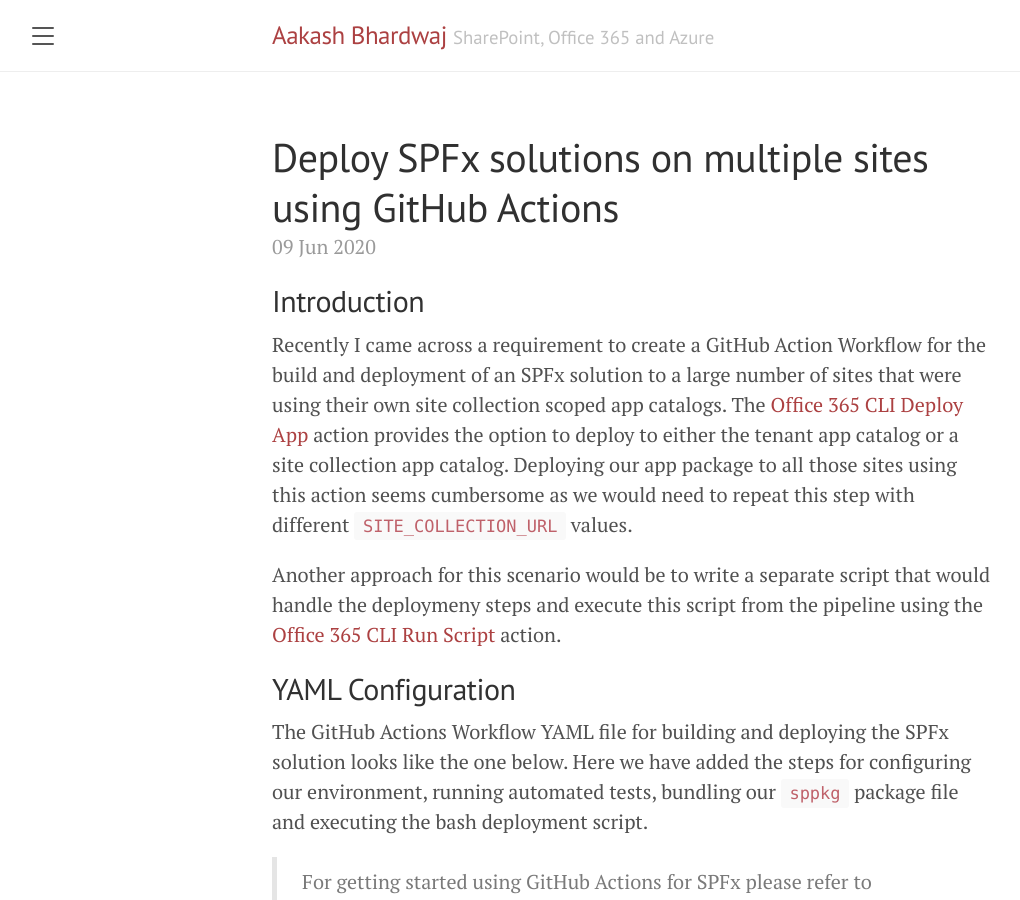
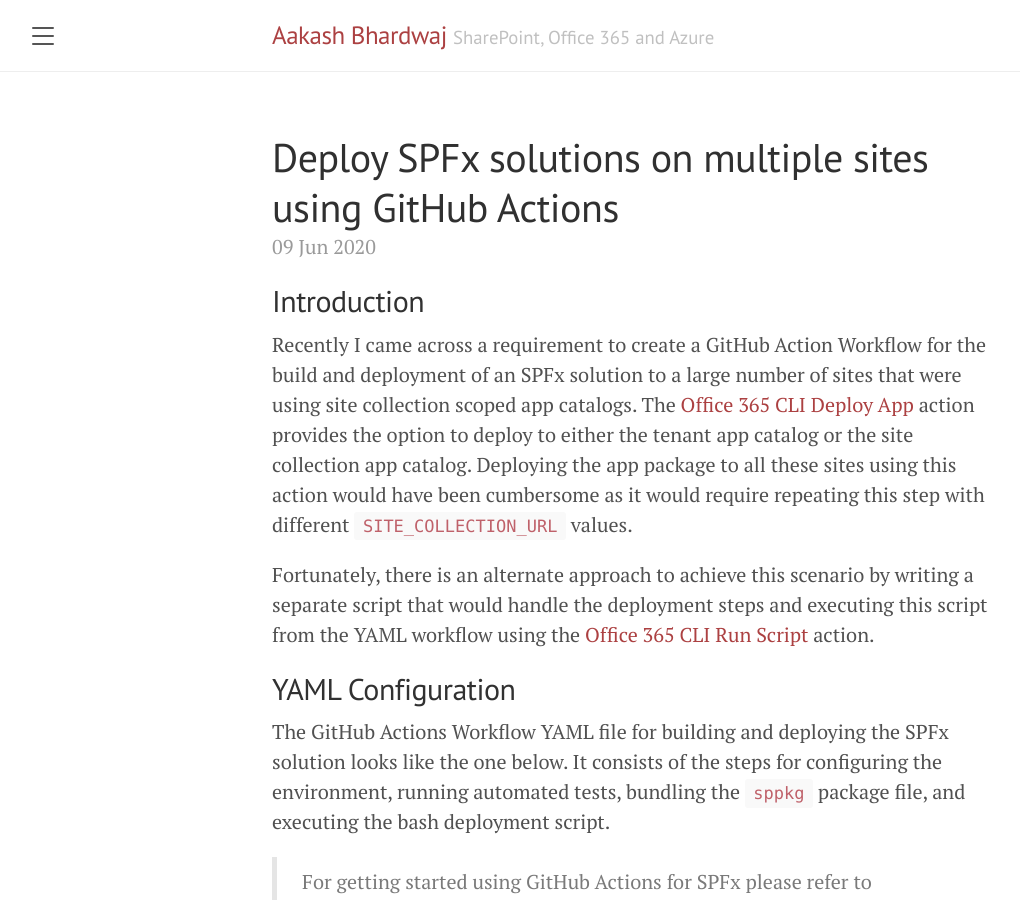
Before and after one commit to aakashbhardwaj619/aakashbhardwaj619.github.io, a Jekyll site: the page built from _posts/2020-06-09-GitHub-Actions-Multi-Deployment.md, in a window 1280 px wide and 900 px high. Shown: the whole window, without its empty margins (8-1028 px from the left). Built offline with Jekyll 4.4.1, drawn with Linux system fonts in a browser that asks for light colours; some of the changed text lies outside the part shown.

Commit message:
Update 2020-06-09-GitHub-Actions-Multi-Deployment.md

```diff
--- a/_posts/2020-06-09-GitHub-Actions-Multi-Deployment.md
+++ b/_posts/2020-06-09-GitHub-Actions-Multi-Deployment.md
@@ -7,14 +7,14 @@
 Introduction
 ------------
 
-Recently I came across a requirement to create a GitHub Action Workflow for the build and deployment of an SPFx solution to a large number of sites that were using their own site collection scoped app catalogs. The [Office 365 CLI Deploy App](https://github.com/marketplace/actions/office-365-cli-deploy-app) action provides the option to deploy to either the tenant app catalog or a site collection app catalog. Deploying our app package to all those sites using this action seems cumbersome as we would need to repeat this step with different `SITE_COLLECTION_URL` values.
+Recently I came across a requirement to create a GitHub Action Workflow for the build and deployment of an SPFx solution to a large number of sites that were using site collection scoped app catalogs. The [Office 365 CLI Deploy App](https://github.com/marketplace/actions/office-365-cli-deploy-app) action provides the option to deploy to either the tenant app catalog or the site collection app catalog. Deploying the app package to all these sites using this action would have been cumbersome as it would require repeating this step with different `SITE_COLLECTION_URL` values.
 
-Another approach for this scenario would be to write a separate script that would handle the deploymeny steps and execute this script from the pipeline using the [Office 365 CLI Run Script](https://github.com/marketplace/actions/office-365-cli-run-script) action.
+Fortunately, there is an alternate approach to achieve this scenario by writing a separate script that would handle the deployment steps and executing this script from the YAML workflow using the [Office 365 CLI Run Script](https://github.com/marketplace/actions/office-365-cli-run-script) action.
 
 YAML Configuration
 -------------------
 
-The GitHub Actions Workflow YAML file for building and deploying the SPFx solution looks like the one below. Here we have added the steps for configuring our environment, running automated tests, bundling our `sppkg` package file and executing the bash deployment script.
+The GitHub Actions Workflow YAML file for building and deploying the SPFx solution looks like the one below. It consists of the steps for configuring the environment, running automated tests, bundling the `sppkg` package file, and executing the bash deployment script.
 
 > For getting started using GitHub Actions for SPFx please refer to the article [Create GitHub actions for SPFx solution](https://medium.com/@anoopt/create-github-actions-for-spfx-solution-cc4a810b87db) from [Anoop](https://twitter.com/anooptells).
 
@@ -80,7 +80,7 @@
 Bash Deployment Script
 ----------------------
 
-The below bash script traverses each of the site collections added in the `sites` array and deploys the app package to its site collection app catalog using the [o365 spo app add](https://pnp.github.io/office365-cli/cmd/spo/app/app-add/) command. It also checks the app info to see if the app needs to be installed or upgraded using the [o365 spo app upgrade](https://pnp.github.io/office365-cli/cmd/spo/app/app-upgrade/) and [o365 apo app install](https://pnp.github.io/office365-cli/cmd/spo/app/app-install/) commands. Lastly it sends a completion email, using the [o365 spo mail send](https://pnp.github.io/office365-cli/cmd/spo/mail/mail-send/) command, once the deployment is completed.
+The below bash script traverses each of the site collections added in the `sites` array and deploys the app package to its site collection app catalog using the [o365 spo app add](https://pnp.github.io/office365-cli/cmd/spo/app/app-add/) command. It also checks the app info to see if the app needs to be installed or upgraded using the [o365 spo app upgrade](https://pnp.github.io/office365-cli/cmd/spo/app/app-upgrade/) and [o365 apo app install](https://pnp.github.io/office365-cli/cmd/spo/app/app-install/) commands. Lastly, it sends a completion email, using the [o365 spo mail send](https://pnp.github.io/office365-cli/cmd/spo/mail/mail-send/) command, once the deployment is completed.
 
 > Similar script can also be written using PowerShell when using windows runner
 
@@ -122,4 +122,4 @@
 Conclusion
 ----------
 
-Thus we saw how we can deploy an SPFx app package to multiple site collections from a custom bash script using Office 365 CLI commands.
+In this way, an SPFx app package can be deployed to multiple site collections from a custom bash script using Office 365 CLI commands.
```
